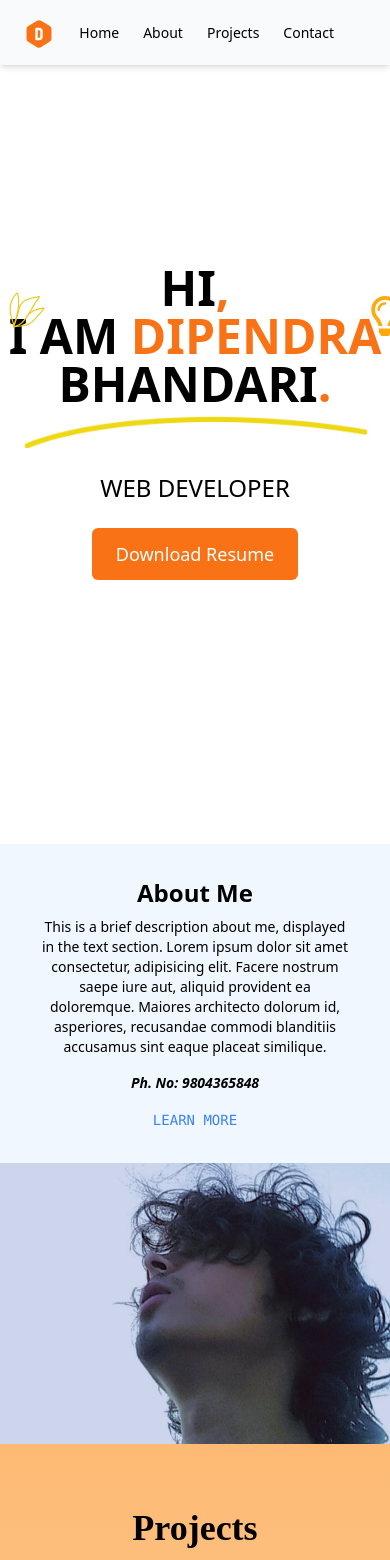
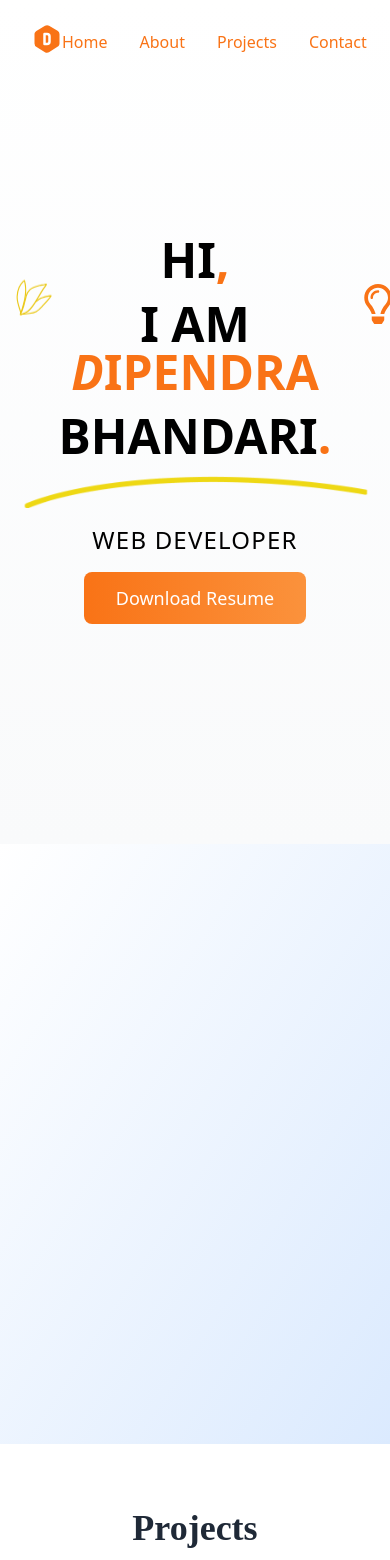
Before and after one commit to dipendrabhandariofficial/my-app, a React (Vite) app: page / in a window 390 px wide. Shown: the top 1560 px of the page. Built offline with nearby package versions, Linux system fonts and the light colour scheme.

Commit message:
used gshap for animation

```diff
--- a/src/App.jsx
+++ b/src/App.jsx
@@ -12,11 +12,12 @@ function App() {
 
   return (
     <>
-      <div className="h-full max-w-screen overflow-x-hidden ">
+      <div className="h-full max-w-screen overflow-x-hidden  ">
         <Navbar/>
         <Home />
         <Aboutnext />
         <Projects />
+        {/* <Skills/> */}
         <Contact/>
         <Footer/>
       </div>
--- a/src/Components/Aboutnext.jsx
+++ b/src/Components/Aboutnext.jsx
@@ -1,35 +1,90 @@
-import React from "react";
+import React, { useEffect, useRef } from "react";
+import { gsap } from "gsap";
+import { ScrollTrigger } from "gsap/ScrollTrigger";
 
 const Aboutnext = () => {
+  const imageRef = useRef(null);
+
+  useEffect(() => {
+    gsap.registerPlugin(ScrollTrigger);
+
+    gsap.fromTo(
+      imageRef.current,
+      { x: 200, opacity: 0 },
+      {
+        x: 0,
+        opacity: 1,
+        duration:800,
+        delay:200,
+        scrollTrigger: {
+          trigger: imageRef.current,
+          start: "top 90%", // Start animation when the image is 80% in view
+          end: "top 10%",  // End animation when the image is 20% in view
+          scrub: true,     // Smooth scrubbing animation
+        },
+      }
+    );
+  }, []);
+
+  const textRef = useRef(null);
+
+  useEffect(() => {
+    gsap.registerPlugin(ScrollTrigger);
+
+    gsap.fromTo(
+      textRef.current,
+      { x: -300, opacity: 0 },
+      {
+        x: 0,
+        opacity: 1,
+        duration:800,
+        delay:200,
+        scrollTrigger: {
+          trigger: textRef.current,
+          start: "top 90%", // Start animation when the image is 80% in view
+          end: "top 10%",  // End animation when the image is 20% in view
+          scrub: true,     // Smooth scrubbing animation
+        },
+      }
+    );
+  }, []);
+
   return (
     <section
       id="aboutnext"
       className="about h-[600px] w-full flex flex-col md:flex-row bg-gradient-to-br from-white to-blue-100"
     >
       {/* Text Div */}
-      <div className="w-full md:w-[60%] flex items-center justify-center bg-[#F0F7FF] z-10 px-4 md:px-10">
+      <div  ref={textRef} className=" textRef w-full md:w-[60%] flex items-center justify-center bg-[#F0F7FF] z-10 px-4 md:px-10">
         <div className="text-center text-black bg-[#F0F7FF] py-8 px-6 border border-[#F0F7FF] rounded-full transform translate-x-0 lg:translate-x-48">
-          <h1 className="text-2xl md:text-3xl font-bold">About Me</h1>
-          <p className="text-sm md:text-lg mt-2">
-            This is a brief description about me, displayed in the text section.
-            Lorem ipsum dolor sit amet consectetur, adipisicing elit. Facere
-            nostrum saepe iure aut, aliquid provident ea doloremque. Maiores
-            architecto dolorum id, asperiores, recusandae commodi blanditiis
-            accusamus sint eaque placeat similique.
+          <h1 className="text-2xl md:text-3xl font-bold font-[sansserif] ">About Me</h1>
+          <p className="text-sm md:text-lg mt-2  font-sans text-slate-800">
+            Driven and resourceful professional with
+            a Bachelor's degree in Information Management. I enjoy working on creative projects,
+            such as building responsive websites using modern tools like React and Tailwind CSS.
+            Beyond my technical abilities, I am an avid reader with a deep appreciation for literature, Music and Cinema.
+            <br />
+            I am constantly seeking opportunities to grow, collaborate, and make meaningful contributions, whether in
+             the field of IT, management, or Entertainmet. Let's connect and create something extraordinary!
           </p>
           <strong>
             <i className="mt-4 inline-block text-sm">Ph. No: 9804365848</i>
           </strong>
           <p className="font-mono uppercase text-sm mt-4">
-            <a href="#" className="text-blue-500 hover:underline">
+            {/* <a href="#" className="text-blue-500 hover:underline">
               Learn more
-            </a>
+            </a> */}
           </p>
         </div>
       </div>
 
       {/* Image Div */}
-      <div className="w-full md:w-[40%] bg-[url('/up.jpg')] bg-cover bg-center opacity-90 animate-fadeInUp delay-400 h-[300px] md:h-[600px]"></div>
+      <div
+        ref={imageRef}
+        className="w-full md:w-[40%] opacity-90 h-[300px] md:h-[600px]"
+      >
+        <img className="h-full w-full object-cover" src="up.jpg" alt="Image Description" />
+      </div>
     </section>
   );
 };
--- a/src/Components/Footer.jsx
+++ b/src/Components/Footer.jsx
@@ -6,61 +6,104 @@ import {
   FaTwitter,
   FaFacebook,
 } from "react-icons/fa";
+import { TbHexagonLetterDFilled } from "react-icons/tb";
+import { Link } from "react-scroll";
 
 const Footer = () => {
   return (
-    <footer className="bg-gray-200 text-white-500 py-6 px-6 sm:px-16 h-auto">
+    <footer className="bg-[#D4D9D5] text-white-500 py-6 px-6 sm:px-16 h-auto">
       <div className="container flex flex-col sm:flex-row justify-between items-center sm:items-start">
-        {/* Logo & Navigation Links */}
-        <div className="flex flex-col sm:flex-row gap-12 items-center sm:items-start mb-6 sm:mb-0">
+        <div className="flex flex-col sm:flex-row gap-12 items-center sm:items-start  sm:mb-0">
           <div>
-            <img
-              src="/d_logo.png" // Replace with your logo path
-              alt="Logo"
-              className="h-10"
-            />
+            <Link
+              to="home"
+              smooth={true}
+              duration={600}
+              className="text-2xl font-bold text-orange-500 cursor-pointer"
+            >
+              <TbHexagonLetterDFilled className="text-3xl md:text-4xl inline" />
+            </Link>
           </div>
 
           {/* Navigation Links */}
-          <nav className="flex flex-col sm:flex-row space-y-2 sm:space-y-0 sm:space-x-6 text-center sm:text-left">
-            <a href="#home" className="hover:text-orange-500">
-              HOME
-            </a>
-            <a href="#work" className="hover:text-orange-500">
-              WORK
-            </a>
-            <a href="#about" className="hover:text-orange-500">
-              ABOUT
-            </a>
-            <a href="#contact" className="hover:text-orange-500">
-              CONTACT
-            </a>
+          <nav className="flex flex-col sm:flex-row space-y-2 sm:space-y-0 sm:space-x-6 text-center sm:text-left ">
+            <ul className="flex space-x-6 md:space-x-10 items-center justify-center text-black text-sm md:text-base">
+              <li className="hover:text-orange-500 ">
+                <Link
+                  to="home"
+                  smooth
+                  duration={800}
+                  className="cursor-pointer"
+                >
+                  Home
+                </Link>
+              </li>
+              <li className="hover:text-orange-500 ">
+                <Link
+                  to="about"
+                  smooth
+                  duration={800}
+
+                  className="cursor-pointer"
+                >
+                  About
+                </Link>
+              </li>
+              <li className="hover:text-orange-500 ">
+                <Link
+                  to="projects"
+                  smooth
+                  duration={800}
+                  className="cursor-pointer"
+                >
+                  Projects
+                </Link>
+              </li>
+              <li className="hover:text-orange-500 ">
+                <Link
+                  to="contact"
+                  smooth
+                  duration={800}
+                  className="cursor-pointer"
+                >
+                  Contact
+                </Link>
+              </li>
+            </ul>
           </nav>
         </div>
 
         {/* Social Media Links */}
         <div className="flex space-x-4 mt-4 sm:mt-0 justify-center sm:justify-start">
           <a
-            href="#linkedin"
+            href="https://www.linkedin.com/in/dipendrabhandariofficial/"
             className="hover:text-orange-500"
             aria-label="LinkedIn"
+            target="_blank"
           >
             <FaLinkedin size={20} />
           </a>
-          <a href="#github" className="hover:text-orange-500" aria-label="GitHub">
+          <a
+            href="https://github.com/"
+            className="hover:text-orange-500"
+            aria-label="GitHub"
+            target="_blank"
+          >
             <FaGithub size={20} />
           </a>
           <a
-            href="#instagram"
+            href="https://www.instagram.com/"
             className="hover:text-orange-500"
             aria-label="Instagram"
+             target="_blank"
           >
             <FaInstagram size={20} />
           </a>
           <a
-            href="#twitter"
+            href="https://x.com/iamdipendra001"
             className="hover:text-orange-500"
             aria-label="Twitter"
+             target="_blank"
           >
             <FaTwitter size={20} />
           </a>
@@ -78,7 +121,7 @@ const Footer = () => {
 
       {/* Bottom Section */}
       <div className="text-center text-gray-400 mt-4 text-sm mx-10">
-        © 2024 Dipendra Bhandari
+        © {new Date().getFullYear()} <span className="italic bold text-orange-500">Dipendra Bhandari</span>. All Right Reserved.
       </div>
     </footer>
   );
--- a/src/Components/Home.jsx
+++ b/src/Components/Home.jsx
@@ -1,41 +1,93 @@
 import React from "react";
-import "./Home.css";
 import { FaRegLightbulb } from "react-icons/fa";
 
-function Home() {
+const Home = () => {
   return (
-    <div className="">
-      <div className="h-screen w-screen overflow-x-hidden flex flex-col md:flex">
-        <div
-          name="home"
-          className="flex flex-col items-center justify-center grow z-1 "
-        >
-          <h1 className="text-5xl  font-bold text-black text-center animate-fadeInUp">
-            <span>HI</span><span className="text-orange-500">,</span>
+    <div id="home" className="min-h-screen w-full bg-gradient-to-b from-white to-gray-50">
+      <div className="container mx-auto px-4 h-screen flex items-center justify-center">
+        <div className="space-y-4 text-center relative">
+          {/* Decorative background elements */}
+          <div className="absolute -z-10 w-[500px] h-[500px] bg-orange-100/30 rounded-full blur-3xl top-1/2 left-1/2 transform -translate-x-1/2 -translate-y-1/2" />
+
+          {/* Main content */}
+          <h1 className="text-5xl font-bold animate-fadeInUp">
+            HI<span className="text-orange-500">,</span>
           </h1>
-          <h1 className="relative  text-5xl md:text-7xl font-bold text-black text-center animate-fadeInUp delay-200">
-          <img className=" absolute w-9 -top-5 h-auto " src="src/assets/one.svg" alt="" />
-            <span> I AM</span> <span className="text-orange-500">DIPENDRA</span>
-            <FaRegLightbulb
-              className="absolute -top-4 -right-6 flex flex-center ml-3 h-10 w-auto animate-pulse delay-500"
-              style={{ color: "orange" }}
-            />
+
+          <div className="relative inline-block animate-fadeInUp delay-400">
+            <h1 className="text-5xl md:text-7xl font-bold">
+              <img
+                src="src/assets/one.svg"
+                alt=""
+                className="absolute w-9 -top-5 left-0 animate-float"
+              />
+              I AM{" "}
+              <span className="text-orange-500">
+                <span className="italic">D</span>IPENDRA
+              </span>
+              <FaRegLightbulb
+                className="absolute -top-4 -right-6 h-10 w-auto animate-glow text-orange-500"
+              />
+            </h1>
+          </div>
+
+          <h1 className="text-5xl md:text-7xl font-bold animate-fadeInUp delay-600">
+            BHANDARI<span className="text-orange-500">.</span>
           </h1>
-          <h1 className="text-5xl md:text-7xl font-bold text-black text-center animate-fadeInUp delay-400">
-            <span>BHANDARI</span><span className="text-orange-500">.</span>
-          </h1>
-          <img className="w-68 h-8 mt-2 animate-fadeInUp " src="curve-text-border-wave.png" alt="" />
-          <p className="mt-6 text-2xl md:text-2xl font-extralight text-black text-center animate-fadeInUp delay-600">
-           WEB DEVELOPER
+
+          <img
+            src="curve-text-border-wave.png"
+            alt="decorative curve"
+            className="h-8 mx-auto mt-2 animate-fadeInUp"
+          />
+
+          <p className="text-2xl font-extralight tracking-wider animate-fadeInUp delay-800">
+            WEB DEVELOPER
           </p>
 
-          <button className=" relative mt-6 px-6 py-3 bg-orange-500 text-white text-lg rounded-md  duration-100efe  hover:scale-[1.01] hover:shadow-lg shadow-black">
+          <button className="mt-8 px-8 py-3 bg-gradient-to-r from-orange-500 to-orange-400
+                           text-white text-lg rounded-lg transform transition-all duration-300
+                           hover:scale-105 hover:shadow-xl hover:shadow-orange-200
+                           active:scale-95">
             Download Resume
           </button>
         </div>
       </div>
+
+      <style jsx>{`
+        @keyframes glow {
+          0%, 100% { filter: brightness(1); transform: scale(1); }
+          50% { filter: brightness(1.3); transform: scale(1.1); }
+        }
+
+        @keyframes float {
+          0%, 100% { transform: translateY(0); }
+          50% { transform: translateY(-10px); }
+        }
+
+        @keyframes fadeInUp {
+          from { opacity: 0; transform: translateY(20px); }
+          to { opacity: 1; transform: translateY(0); }
+        }
+
+        .animate-glow {
+          animation: glow 2s ease-in-out infinite;
+        }
+
+        .animate-float {
+          animation: float 3s ease-in-out infinite;
+        }
+
+        .animate-fadeInUp {
+          animation: fadeInUp 0.8s ease-out forwards;
+        }
+
+        .delay-400 { animation-delay: 400ms; }
+        .delay-600 { animation-delay: 600ms; }
+        .delay-800 { animation-delay: 800ms; }
+      `}</style>
     </div>
   );
-}
+};
 
 export default Home;
--- a/src/Components/Navbar.jsx
+++ b/src/Components/Navbar.jsx
@@ -1,46 +1,64 @@
-import React from "react";
+import React, { useState, useEffect } from "react";
 import { TbHexagonLetterDFilled } from "react-icons/tb";
 import { Link } from "react-scroll";
 
-function Navbar() {
+const Navbar = () => {
+  const [scrolled, setScrolled] = useState(false);
+
+  useEffect(() => {
+    const handleScroll = () => setScrolled(window.scrollY > 20);
+    window.addEventListener("scroll", handleScroll);
+    return () => window.removeEventListener("scroll", handleScroll);
+  }, []);
+
   return (
-    <nav className="w-screen fixed top-0 bg-slate-50 z-20 shadow-md pr-8">
-      <div className="container flex justify-between items-center w-full px-6 py-4 md:px-10 md:py-6">
-        {/* Logo as a Link */}
-        <Link
-          to="home"
-          smooth={true}
-          className="text-2xl font-bold text-orange-500 cursor-pointer"
-        >
-          <TbHexagonLetterDFilled className="text-3xl md:text-4xl inline" />
+    <nav
+      className={`fixed top-0 w-full z-20 px-8 transition-all duration-300 ${
+        scrolled ? "py-4 bg-white/90 backdrop-blur-md shadow-lg" : "py-6"
+      }`}
+    >
+      <div className="container mx-auto flex justify-between items-center">
+        {/* Logo */}
+        <Link to="home" smooth duration={800}>
+        <button className="group relative">
+          <TbHexagonLetterDFilled  className="text-3xl md:text-4xl text-orange-500 transform transition-transform group-hover:-rotate-180" />
+          <span className="absolute -bottom-1 left-0 w-0 h-0.5 bg-orange-500 group-hover:w-full transition-all duration-300" />
+        </button>
         </Link>
 
-        {/* Navigation Links */}
-        <ul className="flex space-x-6 md:space-x-10 items-center justify-center text-black text-sm md:text-base">
-          <li className="hover:text-orange-500 hover:underline underline-offset-4">
-            <Link to="home" smooth duration={600} offset={-50} className="cursor-pointer">
-              Home
-            </Link>
-          </li>
-          <li className="hover:text-orange-500 hover:underline underline-offset-4">
-            <Link to="aboutnext" smooth duration={700} offset={-100} className="cursor-pointer">
-              About
-            </Link>
-          </li>
-          <li className="hover:text-orange-500 hover:underline underline-offset-4">
-            <Link to="projects" smooth duration={800} offset={-50} className="cursor-pointer">
-              Projects
-            </Link>
-          </li>
-          <li className="hover:text-orange-500 hover:underline underline-offset-4">
-            <Link to="contact" smooth duration={900} offset={-50} className="cursor-pointer">
-              Contact
-            </Link>
-          </li>
+
+        {/* Navbar Links */}
+        <ul className="flex space-x-8 md:space-x-12 font-medium">
+          {["home", "about", "projects", "contact"].map((item) => (
+            <li key={item}>
+              <Link
+                to={item}
+                smooth
+                offset={-10}
+                duration={800}
+                spy
+                activeClass="text-orange-500"
+                aria-label={`Navigate to ${item}`}
+              >
+                <button
+                  className="capitalize relative group text-orange-500 hover:text-orange-500 transition-colors"
+                >
+                  {item}
+                  <span className="absolute -bottom-1 left-0 w-0 h-0.5 bg-orange-500 group-hover:w-full transition-all duration-300" />
+                </button>
+              </Link>
+            </li>
+          ))}
         </ul>
       </div>
+
+      <style jsx>{`
+        nav {
+          transform: translateZ(0);
+        }
+      `}</style>
     </nav>
   );
-}
+};
 
 export default Navbar;
--- a/src/Components/Projects.jsx
+++ b/src/Components/Projects.jsx
@@ -1,60 +1,107 @@
-import React from 'react';
-import { FaCode, FaLink } from 'react-icons/fa';
+import React, { useEffect, useRef } from "react";
+import { FaCode, FaLink } from "react-icons/fa";
+import { gsap } from "gsap";
+import { ScrollTrigger } from "gsap/ScrollTrigger";
+import "./projects.css";
 
 const Projects = () => {
+  const projectRef = useRef(null);
+
+  useEffect(() => {
+    gsap.registerPlugin(ScrollTrigger);
+
+    gsap.fromTo(
+      projectRef.current,
+      {
+        y: 300,
+        opacity:0, // Reduced the initial offset for smoother animation
+      },
+      {
+        y: 0,
+        opacity:1,
+        scrollTrigger: {
+          trigger: projectRef.current,
+          duration: 0.6,
+          start: "top 130%", // Adjusted for better trigger point
+          end: "top 80%",
+          toggleActions: "play none none reverse", // Better animation control
+          scrub:true,// Set to true for debugging
+        },
+      }
+    );
+
+    return () => {
+      // Cleanup ScrollTrigger on component unmount
+      ScrollTrigger.getAll().forEach(trigger => trigger.kill());
+    };
+  }, []);
+
   const projects = [
     {
       title: "k Stocks",
       description:
-        "The Pharmacy Management System is a sophisticated web-based platform.",
-      image: "kaystock.png",
+        "A project where I cloned a design from Figma to practice front-end skills.",
+      image: "/kaystock.png",
       demoLink: "https://clonewebsite-smoky.vercel.app/",
       githubLink: "https://github.com/dipendrabhandariofficial/clonewebsite",
+      className: "bg-[#F3D24F]",
     },
     {
-      title: "Front Page  Generator",
+      title: "Front Page Generator",
       description:
-        "A customizable front-page generator developed using React.",
-      image: "form.png",
+        "A customizable front-page generator developed using React for college project title page",
+      image: "/form.png",
       demoLink: "https://frontpage-q18nknmau-dipendra-s-projects.vercel.app/",
-      githubLink: "https://github.com/dipendrabhandariofficial/FrontPageGenerator",
+      githubLink:
+        "https://github.com/dipendrabhandariofficial/FrontPageGenerator",
+      className: "bg-[#90CCF4]",
     },
     {
-      title: "Indo Global Foundation  ",
+      title: "Indo Global Foundation",
       description:
         "A project where I cloned a design from Figma to practice front-end skills.",
-      image: "indoglobal.png",
+      image: "/indoglobal.png",
       demoLink: "#",
       githubLink: "#",
+      className: "bg-[#F78888]",
     },
   ];
 
   return (
-    <div id='projects' className=" pt-16  bg-gradient-to-b to-orange-100 from-orange-300">
+    <div id="projects" className="pt-16 bg-gradient-to-white from-black to-white pb-12">
       <div className="text-center mb-8 ">
-        <h2 className="text-4xl font-bold font-[sansserif]">Projects</h2>
-        <p className=" mt-2">These are the projects I've made so far</p>
+        <h2 className="text-4xl font-bold font-[sansserif] text-gray-800">
+          Projects
+        </h2>
+        <p className="mt-2 text-gray-600">
+          These are the projects I've made so far
+        </p>
       </div>
-      <div className="flex flex-col md:flex-row gap-8 px-4 sm:px-8 md:px-16 lg:px-32">
+      <div
+        ref={projectRef}
+        className="flex flex-col gap-6 px-4 sm:px-8 md:px-32 lg:px-32 lg:flex-row animate-pulse"
+      >
         {projects.map((project, index) => (
           <div
             key={index}
-            className="bg-slate-100 rounded-lg shadow-lg hover:scale-105 transform transition overflow-hidden"
+            className={`rounded-lg shadow-lg hover:scale-105 transform transition duration-300 overflow-hidden w-full ${project.className}`}
           >
             <img
               src={project.image}
               alt={project.title}
-              className="w-full h-48 object-cover  rounded-t-lg hover:scale-105  "
+              className="w-full h-48 object-cover rounded-t-lg hover:scale-105 transition duration-300"
             />
             <div className="p-6">
-              <h3 className="text-2xl mb-2">{project.title}</h3>
-              <p className="text-black mb-4 text-[14px]">{project.description}</p>
+              <h3 className="text-2xl mb-2 font-semibold">{project.title}</h3>
+              <p className="text-black mb-4 text-[14px]">
+                {project.description}
+              </p>
               <div className="flex justify-around">
                 <a
                   href={project.demoLink}
                   target="_blank"
                   rel="noopener noreferrer"
-                  className="bg-orange-500 text-white px-4 py-2 rounded-full hover:bg-orange-600 transition"
+                  className="bg-orange-500 text-white px-4 py-2 rounded-full hover:bg-orange-600 transition duration-300"
                 >
                   <FaLink />
                 </a>
@@ -62,7 +109,7 @@ const Projects = () => {
                   href={project.githubLink}
                   target="_blank"
                   rel="noopener noreferrer"
-                  className="bg-gray-600 text-white px-4 py-2 rounded-full hover:bg-gray-700 transition"
+                  className="bg-gray-600 text-white px-4 py-2 rounded-full hover:bg-gray-700 transition duration-300"
                 >
                   <FaCode />
                 </a>
--- /dev/null
+++ b/src/Components/projects.css
@@ -0,0 +1,23 @@
+@keyframes fadeInUp {
+    0% {
+        opacity: 0;
+        transform: translateY(30px);
+    }
+    100% {
+        opacity: 1;
+        transform: translateY(0);
+    }
+}
+.animate-fadeInUp {
+    animation: fadeInUp 3s ease-out forwards;
+}
+
+@keyframes pulse {
+    50% {
+        opacity: .8;
+        background: position 2px;;
+    }
+}
+.animate-pulse {
+    animation: pulse 2s cubic-bezier(0.4, 0, 0.6, 1) infinite;
+}
```
Also changed, not shown: src/Contact.jsx (+49 -14 lines).
